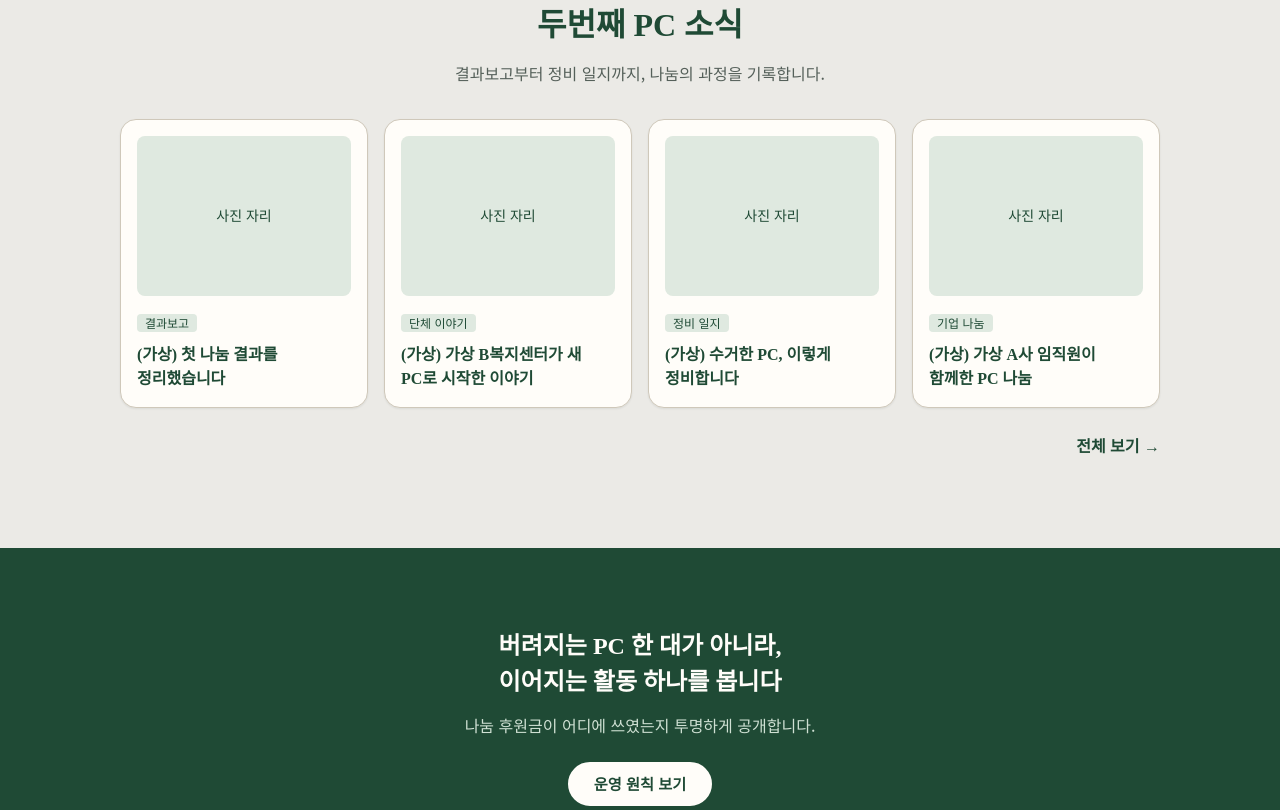
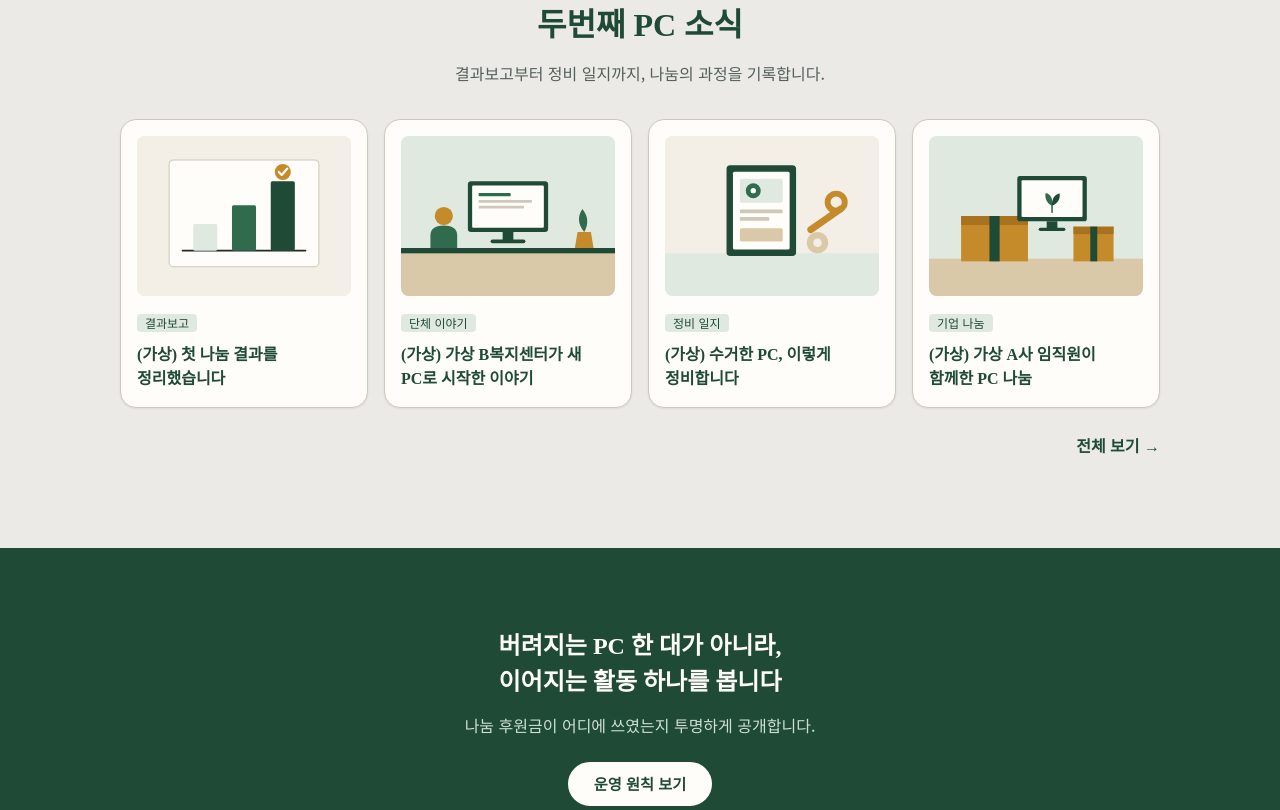
Before and after one commit to cjg1139-create/allinone-memo, a plain HTML site: page second-pc/index.html in a window 1280 px wide. Shown: the part 1330-2140 px from the top of the page. Drawn offline with Linux system fonts and the light colour scheme.

Commit message:
소식 카드 그림 4장과 가상 파트너 로고 6개 추가
- images/news/*.svg 소식 일러스트 4장(결과보고, 단체 이야기, 정비 일지, 기업 나눔)
- images/partners/*.svg 가상 파트너 로고 6개 (실제 기업과 무관, 이름은 '가상 A사' 등)
- content.js에 그림 경로 추가, main.js·style.css에서 그림 표시

Co-Authored-By: Claude Sonnet 5.5 <noreply@anthropic.com>

```diff
--- a/second-pc/content.js
+++ b/second-pc/content.js
@@ -6,10 +6,10 @@
 window.SITE = {
   // 소식 카드 4개 (분류 + 제목)
   news: [
-    { tag: "결과보고", title: "(가상) 첫 나눔 결과를 정리했습니다" },
-    { tag: "단체 이야기", title: "(가상) 가상 B복지센터가 새 PC로 시작한 이야기" },
-    { tag: "정비 일지", title: "(가상) 수거한 PC, 이렇게 정비합니다" },
-    { tag: "기업 나눔", title: "(가상) 가상 A사 임직원이 함께한 PC 나눔" }
+    { tag: "결과보고", title: "(가상) 첫 나눔 결과를 정리했습니다", img: "images/news/news-1-report.svg", alt: "결과보고: 막대가 올라가는 그래프 일러스트(가상)" },
+    { tag: "단체 이야기", title: "(가상) 가상 B복지센터가 새 PC로 시작한 이야기", img: "images/news/news-2-community.svg", alt: "단체 이야기: 새 PC 앞에서 일하는 사람 일러스트(가상)" },
+    { tag: "정비 일지", title: "(가상) 수거한 PC, 이렇게 정비합니다", img: "images/news/news-3-repair.svg", alt: "정비 일지: 뚜껑을 열고 점검하는 PC 일러스트(가상)" },
+    { tag: "기업 나눔", title: "(가상) 가상 A사 임직원이 함께한 PC 나눔", img: "images/news/news-4-corporate.svg", alt: "기업 나눔: PC가 담긴 상자와 새싹 일러스트(가상)" }
   ],
 
   // 함께한 사람들의 이야기 (가상 후기)
@@ -27,6 +27,13 @@ window.SITE = {
     { head: "단체 소식", items: ["(가상) 가상 B복지센터 대여 시작", "(가상) 가상 C환경단체 대여 시작"] }
   ],
 
-  // 파트너 로고 6칸 (가상 이름)
-  partners: ["가상 A사", "가상 B복지센터", "가상 C환경단체", "가상 D재단", "가상 E기업", "가상 F학교"]
+  // 파트너 로고 6칸 (가상 이름 + 가상 로고 그림). logo를 지우면 이름만 보입니다.
+  partners: [
+    { name: "가상 A사", logo: "images/partners/logo-a.svg" },
+    { name: "가상 B복지센터", logo: "images/partners/logo-b.svg" },
+    { name: "가상 C환경단체", logo: "images/partners/logo-c.svg" },
+    { name: "가상 D재단", logo: "images/partners/logo-d.svg" },
+    { name: "가상 E기업", logo: "images/partners/logo-e.svg" },
+    { name: "가상 F학교", logo: "images/partners/logo-f.svg" }
+  ]
 };
--- a/second-pc/main.js
+++ b/second-pc/main.js
@@ -30,7 +30,8 @@
 
     // 소식
     $("#newsList").innerHTML = (S.news || []).map(function (n) {
-      return '<div class="card news-card"><div class="photo">사진 자리</div><span class="tag">' + esc(n.tag) + '</span><h3>' + esc(n.title) + '</h3></div>';
+      var pic = n.img ? '<img src="' + esc(n.img) + '" alt="' + esc(n.alt || "") + '">' : '사진 자리';
+      return '<div class="card news-card"><div class="photo">' + pic + '</div><span class="tag">' + esc(n.tag) + '</span><h3>' + esc(n.title) + '</h3></div>';
     }).join("");
 
     // 후기
@@ -49,7 +50,10 @@
 
     // 파트너 로고 칸
     $("#partnerList").innerHTML = (S.partners || []).map(function (p) {
-      return '<div class="partner">' + (p ? esc(p) : "파트너 로고") + '</div>';
+      var name = (p && typeof p === "object") ? p.name : p;
+      var logo = (p && typeof p === "object") ? p.logo : "";
+      if (logo) return '<div class="partner has-logo"><img src="' + esc(logo) + '" alt="' + esc(name || "파트너 로고") + ' (가상 로고)"></div>';
+      return '<div class="partner">' + (name ? esc(name) : "파트너 로고") + '</div>';
     }).join("");
 
     $("#newsletter").addEventListener("click", function (e) { e.preventDefault(); alert("뉴스레터 신청은 준비 중입니다."); });
--- a/second-pc/style.css
+++ b/second-pc/style.css
@@ -189,6 +189,11 @@ table.blank th { background: var(--green-100); color: var(--green-900); }
   .hero h1 { font-size: 1.6rem; }
 }
 
+.photo { overflow: hidden; }
+.photo img { width: 100%; height: 100%; object-fit: cover; display: block; }
+.partner.has-logo { padding: 0; overflow: hidden; border-style: solid; border-color: var(--line); }
+.partner.has-logo img { width: 100%; height: 100%; object-fit: contain; display: block; }
+
 /* MVP 안내 띠: 가상 데이터임을 모든 페이지 맨 위에 밝힙니다 */
 .mvp-bar { background: var(--green-100); color: var(--ink); text-align: center; font-size: 13px; line-height: 1.5; padding: 8px 16px; border-bottom: 1px solid var(--line); }
 .mvp-bar b { color: var(--green-900); }
```
Also changed, not shown: second-pc/images/news/news-1-report.svg (added), second-pc/images/news/news-2-community.svg (added), second-pc/images/news/news-3-repair.svg (added), second-pc/images/news/news-4-corporate.svg (added), second-pc/images/partners/logo-a.svg (added), second-pc/images/partners/logo-b.svg (added), second-pc/images/partners/logo-c.svg (added), second-pc/images/partners/logo-d.svg (added), second-pc/images/partners/logo-e.svg (added), second-pc/images/partners/logo-f.svg (added).
